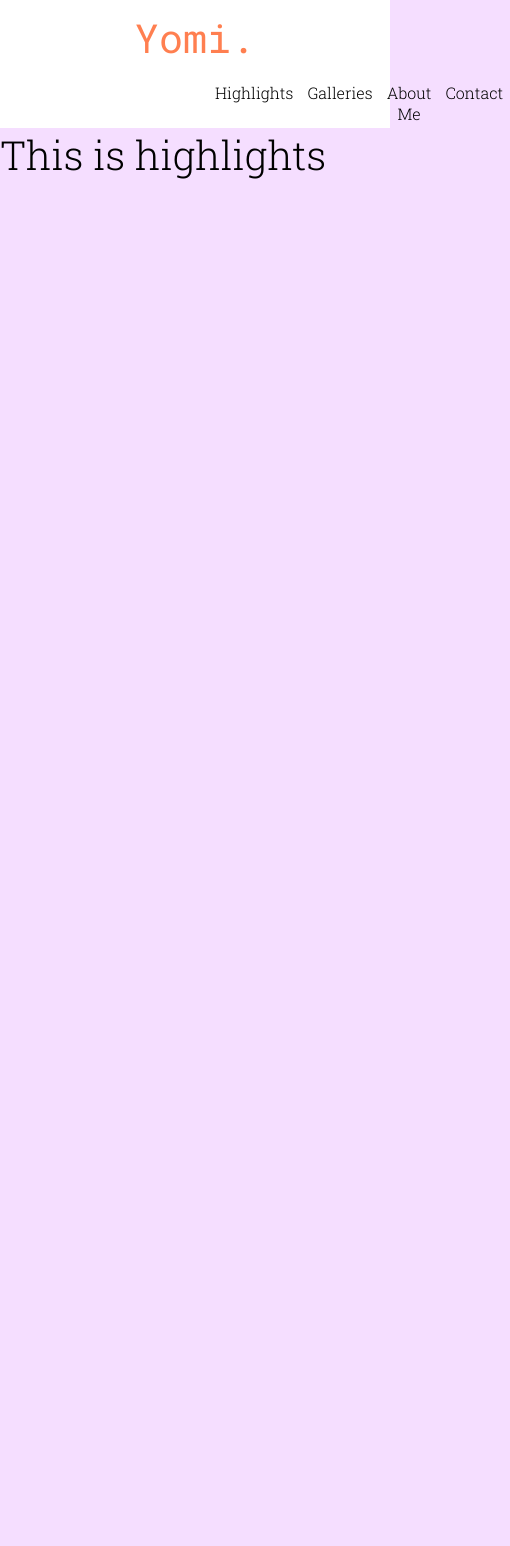
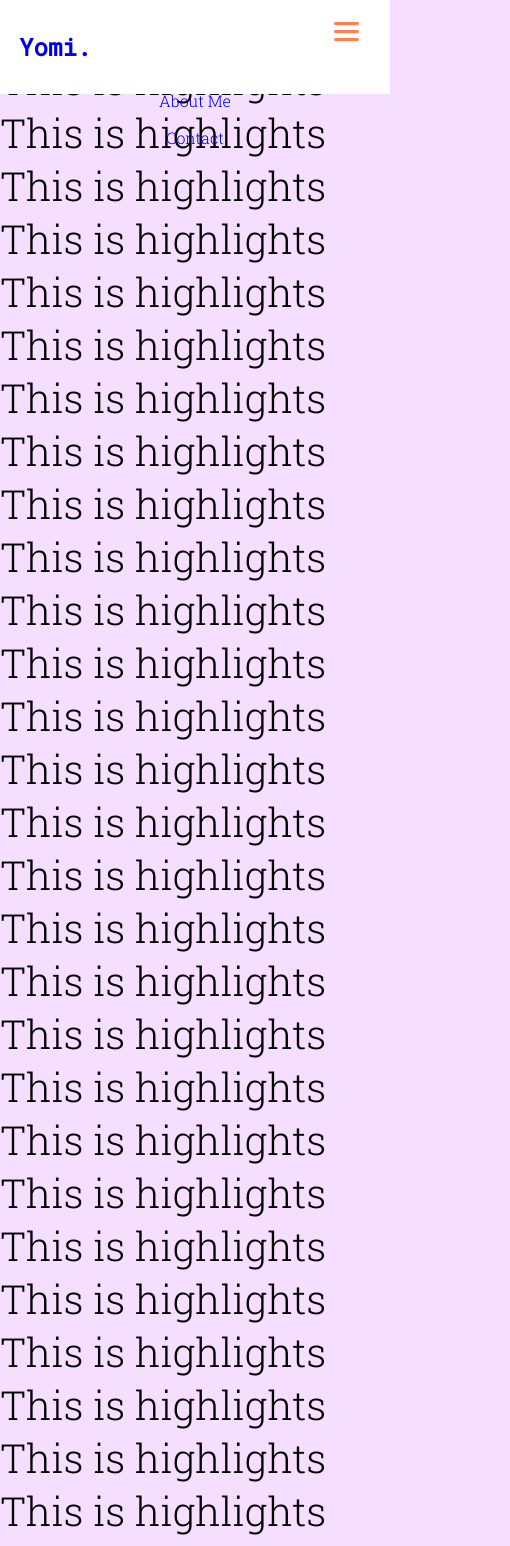
Before and after one commit to abayomi185/yomitosh-photo, a Next.js app: page /Highlights in a window 390 px wide. Shown: the top 1546 px of the page, 510 px wide, since content can reach past the window. Before the commit the page ends 844 px from the top, so only its background shows below. Built offline with nearby package versions, Linux system fonts and the light colour scheme.

Commit message:
Implement StickyNav

```diff
--- a/Styles/GlobalStyles.jsx
+++ b/Styles/GlobalStyles.jsx
@@ -3,7 +3,7 @@ import * as styles_var from './Variables'
 
 const GlobalStyle = createGlobalStyle`
 
-@media only screen and (min-device-width: ${styles_var.mobile}) {
+@media only screen and (min-width: ${styles_var.mobile}) {
 
 /* 1 column grid */
 
@@ -60,7 +60,7 @@ h1 {
 
 }
 
-@media only screen and (min-device-width: ${styles_var.tablet}) {
+@media only screen and (min-width: ${styles_var.tablet}) {
 /* Tablet - 2 Column grid */
 
 #main-content {
@@ -71,7 +71,7 @@ h1 {
 
 /* Another possible breakpoint here - at 992px */
 
-@media only screen and (min-device-width: ${styles_var.desktop}) {
+@media only screen and (min-width: ${styles_var.desktop}) {
 /* Desktop */
 main {
   flex-direction: row;
--- a/Styles/Variables.jsx
+++ b/Styles/Variables.jsx
@@ -6,10 +6,15 @@ export const black_color = '#000'
 
 export const pink_color = '#f5deff'
 
-export const grey_color = '#363636'
+export const darkgray_color = '#363636'
 
-export const mobile = '320px'
+export const lightgray_color = '#696969'
 
-export const tablet = '768px'
+export const mobileSizeValue = 200
+export const mobile = `${mobileSizeValue}px`
 
-export const desktop = '1024px'
+export const tabletSizeValue = 768
+export const tablet = `${tabletSizeValue}px`
+
+export const desktopSizeValue = 1024
+export const desktop = `${desktopSizeValue}px`
--- a/components/SidebarItem_component/SidebarItem.styled.jsx
+++ b/components/SidebarItem_component/SidebarItem.styled.jsx
@@ -3,7 +3,7 @@ import * as styles_var from '../../Styles/Variables'
 
 const sidebarItem = styled.div`
 
-@media only screen and (min-device-width: ${styles_var.mobile}) {
+@media only screen and (min-width: ${styles_var.mobile}) {
 
 li {
 
@@ -36,7 +36,7 @@ p:hover {
 
 }
 
-@media only screen and (min-device-width: ${styles_var.tablet}) {
+@media only screen and (min-width: ${styles_var.tablet}) {
 
 .active-item {
   p {
@@ -54,10 +54,16 @@ li:hover {
 
 p {
   padding: 7px;
+  padding-right: 7px;
+  padding-left: 7px;
+}
+
+p:hover {
+  color: ${styles_var.lightgray_color};
 }
 
 }
-@media only screen and (min-device-width: ${styles_var.desktop}) {
+@media only screen and (min-width: ${styles_var.desktop}) {
 
 .active-item {
   p {
--- a/components/Sidebar_component/Sidebar.jsx
+++ b/components/Sidebar_component/Sidebar.jsx
@@ -1,6 +1,7 @@
-import { useState, useContext } from 'react';
+import { useState, useContext, useEffect } from 'react';
 import Link from 'next/link'
 import { AppState } from '../../context/AppState'
+import * as styles_var from '../../Styles/Variables'
 import Sidebar_Style from './Sidebar.styled.jsx'
 import BurgerMenu from '../Burger_component/Burger'
 import SidebarItem from '../SidebarItem_component/SidebarItem'
@@ -11,6 +12,28 @@ export default function Sidebar() {
     const { navMenu } = useContext(AppState)
     const [openMenu, setOpenMenu] = navMenu
 
+    const [scrolled, setScrolled] = useState(false);
+    const handleScroll = () => {
+        const offset = window.scrollY
+        const screenWidth = window.innerWidth
+        if ((offset > 75.38) && (screenWidth < styles_var.desktopSizeValue)) {
+            setScrolled(true);
+        }
+        else {
+            setScrolled(false);
+        }
+    }
+
+    useEffect(() => {
+        window.addEventListener('scroll', handleScroll)
+        window.addEventListener('resize', handleScroll)
+    })
+
+    let stickyNavClass = [];
+    if (scrolled) {
+        stickyNavClass.push('sticky-nav');
+    }
+
     return (
         <Sidebar_Style openMenu={openMenu} setOpenMenu={setOpenMenu}>
             <div className="sidebar">
@@ -20,17 +43,17 @@ export default function Sidebar() {
                         <Link href="/"><a className="brand-link hover-transition"><h1 className="brand-name">Yomi.</h1></a></Link>
                     </div>
                     <div className="sidebar-burgermenu">
-                    <BurgerMenu openMenu={openMenu} setOpenMenu={setOpenMenu}/>
+                        <BurgerMenu openMenu={openMenu} setOpenMenu={setOpenMenu} />
                     </div>
                 </div>
 
 
-            <div className="sidebar-items">
+                <div className={`sidebar-items ${stickyNavClass}`}>
                     <ul>
-                    <SidebarItem item="Highlights" link="/"/>
-                    <SidebarItem item="Galleries" link="/Galleries"/>
-                    <SidebarItem item="About Me" link="/About" route="About"/>
-                    <SidebarItem item="Contact" link="/Contact"/>
+                        <SidebarItem item="Highlights" link="/" />
+                        <SidebarItem item="Galleries" link="/Galleries" />
+                        <SidebarItem item="About Me" link="/About" route="About" />
+                        <SidebarItem item="Contact" link="/Contact" />
                     </ul>
                 </div>
                 <div className="social-icons">
--- a/components/Sidebar_component/Sidebar.styled.jsx
+++ b/components/Sidebar_component/Sidebar.styled.jsx
@@ -3,7 +3,7 @@ import * as styles_var from '../../Styles/Variables'
 
 const sidebar = styled.div`
 
-@media only screen and (min-device-width: ${styles_var.mobile}) {
+@media only screen and (min-width: ${styles_var.mobile}) {
 
 .sidebar {
   display: flex;
@@ -74,7 +74,7 @@ ul {
 
 }
 
-@media only screen and (min-device-width: ${styles_var.tablet}) {
+@media only screen and (min-width: ${styles_var.tablet}) {
 
 .sidebar{
   position: static;
@@ -100,7 +100,13 @@ ul {
 
 .sidebar-items {
   display: block;
-  height: 2.8rem
+  height: 2.8rem;
+}
+
+.sticky-nav {
+  position: fixed;
+  padding-top: 1rem;
+  transition-duration: 1.2s;
 }
 
 .sidebar-burgermenu {
@@ -115,7 +121,7 @@ ul {
 
 }
 
-@media only screen and (min-device-width: ${styles_var.desktop}) {
+@media only screen and (min-width: ${styles_var.desktop}) {
 
 .sidebar{
   /* flex-direction: column; */
--- a/components/SocialIcons_component/SocialIcons.jsx
+++ b/components/SocialIcons_component/SocialIcons.jsx
@@ -13,8 +13,8 @@ function SocialIcons(props) {
     return (
         <SocialIcons_Style>
             <div className="icons">
-                <a href={instagram} ><InstagramIcon className="social-icon hover-transition" style={{ color: styles_var.grey_color }}/></a>
-                <a href={mail} ><MailOutlineIcon className="social-icon" style={{ color: styles_var.grey_color }} /></a>
+                <a href={instagram} ><InstagramIcon className="social-icon hover-transition" style={{ color: styles_var.darkgray_color }}/></a>
+                <a href={mail} ><MailOutlineIcon className="social-icon" style={{ color: styles_var.darkgray_color }} /></a>
             </div>
         </SocialIcons_Style>
     )
--- a/components/SocialIcons_component/SocialIcons.styled.jsx
+++ b/components/SocialIcons_component/SocialIcons.styled.jsx
@@ -3,7 +3,7 @@ import * as styles_var from '../../Styles/Variables'
 
 const socialIcons = styled.div`
 
-@media only screen and (min-device-width: ${styles_var.mobile}) {
+@media only screen and (min-width: ${styles_var.mobile}) {
 
 .icons {
     display: none;
@@ -19,10 +19,10 @@ const socialIcons = styled.div`
 
 }
 
-@media only screen and (min-device-width: ${styles_var.tablet}) {
+@media only screen and (min-width: ${styles_var.tablet}) {
 
 }
-@media only screen and (min-device-width: ${styles_var.desktop}) {
+@media only screen and (min-width: ${styles_var.desktop}) {
 
 .icons {
   display: block;
--- a/pages/Highlights.js
+++ b/pages/Highlights.js
@@ -17,6 +17,75 @@ export default function Highlights() {
     return (
         <div>
             <h1>This is highlights</h1>
+            <h1>This is highlights</h1>
+            <h1>This is highlights</h1>
+            <h1>This is highlights</h1>
+            <h1>This is highlights</h1>
+            <h1>This is highlights</h1>
+            <h1>This is highlights</h1>
+            <h1>This is highlights</h1>
+            <h1>This is highlights</h1>
+            <h1>This is highlights</h1>
+            <h1>This is highlights</h1>
+            <h1>This is highlights</h1>
+            <h1>This is highlights</h1>
+            <h1>This is highlights</h1>
+            <h1>This is highlights</h1>
+            <h1>This is highlights</h1>
+            <h1>This is highlights</h1>
+            <h1>This is highlights</h1>
+            <h1>This is highlights</h1>
+            <h1>This is highlights</h1>
+            <h1>This is highlights</h1>
+            <h1>This is highlights</h1>
+            <h1>This is highlights</h1>
+            <h1>This is highlights</h1>
+            <h1>This is highlights</h1>
+            <h1>This is highlights</h1>
+            <h1>This is highlights</h1>
+            <h1>This is highlights</h1>
+            <h1>This is highlights</h1>
+            <h1>This is highlights</h1>
+            <h1>This is highlights</h1>
+            <h1>This is highlights</h1>
+            <h1>This is highlights</h1>
+            <h1>This is highlights</h1>
+            <h1>This is highlights</h1>
+            <h1>This is highlights</h1>
+            <h1>This is highlights</h1>
+            <h1>This is highlights</h1>
+            <h1>This is highlights</h1>
+            <h1>This is highlights</h1>
+            <h1>This is highlights</h1>
+            <h1>This is highlights</h1>
+            <h1>This is highlights</h1>
+            <h1>This is highlights</h1>
+            <h1>This is highlights</h1>
+            <h1>This is highlights</h1>
+            <h1>This is highlights</h1>
+            <h1>This is highlights</h1>
+            <h1>This is highlights</h1>
+            <h1>This is highlights</h1>
+            <h1>This is highlights</h1>
+            <h1>This is highlights</h1>
+            <h1>This is highlights</h1>
+            <h1>This is highlights</h1>
+            <h1>This is highlights</h1>
+            <h1>This is highlights</h1>
+            <h1>This is highlights</h1>
+            <h1>This is highlights</h1>
+            <h1>This is highlights</h1>
+            <h1>This is highlights</h1>
+            <h1>This is highlights</h1>
+            <h1>This is highlights</h1>
+            <h1>This is highlights</h1>
+            <h1>This is highlights</h1>
+            <h1>This is highlights</h1>
+            <h1>This is highlights</h1>
+            <h1>This is highlights</h1>
+            <h1>This is highlights</h1>
+            <h1>This is highlights</h1>
+            <h1>This is highlights</h1>
         </div>
     )
 }
```
Lines whose indentation alone changed are shown as unchanged.
